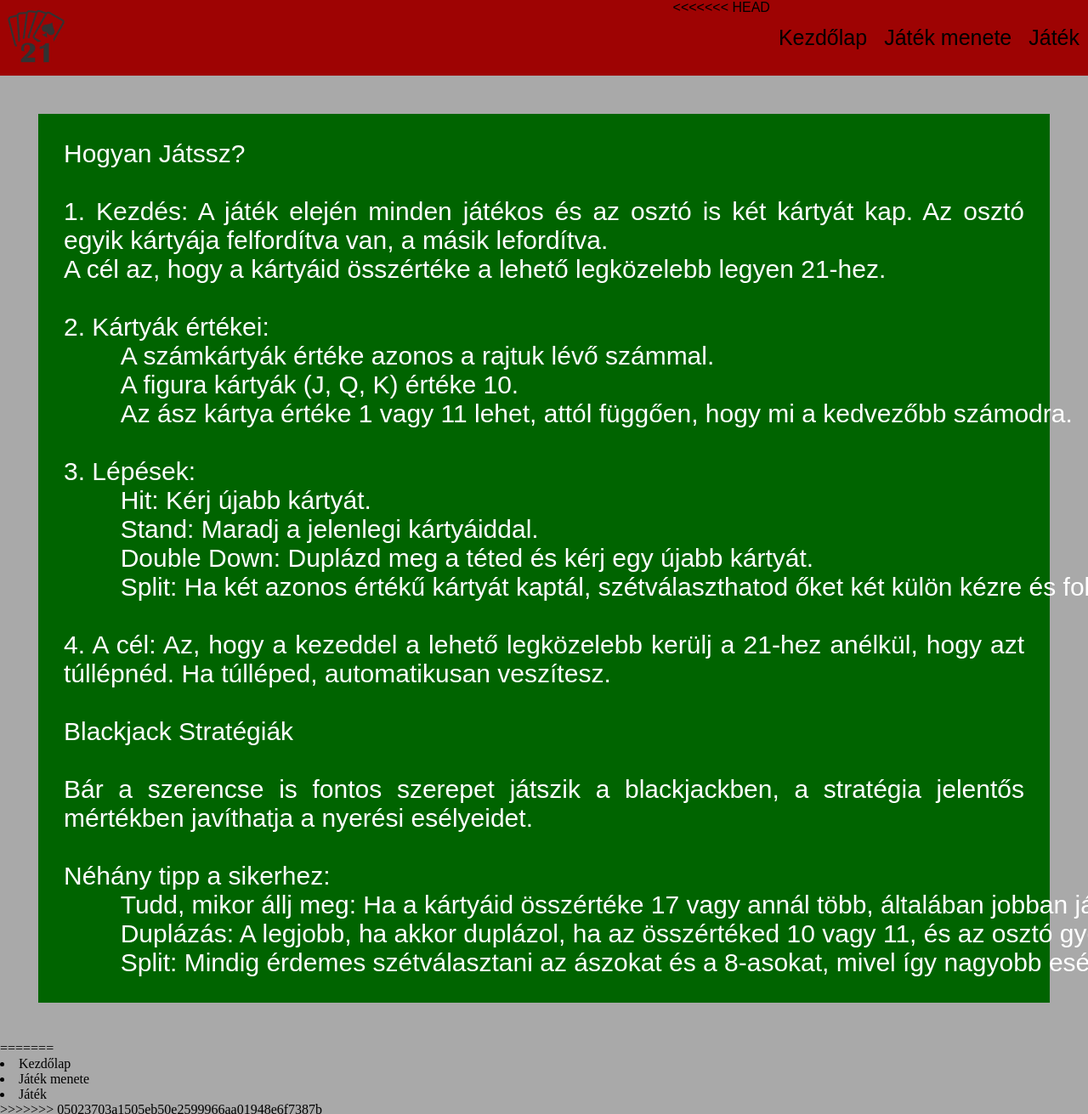
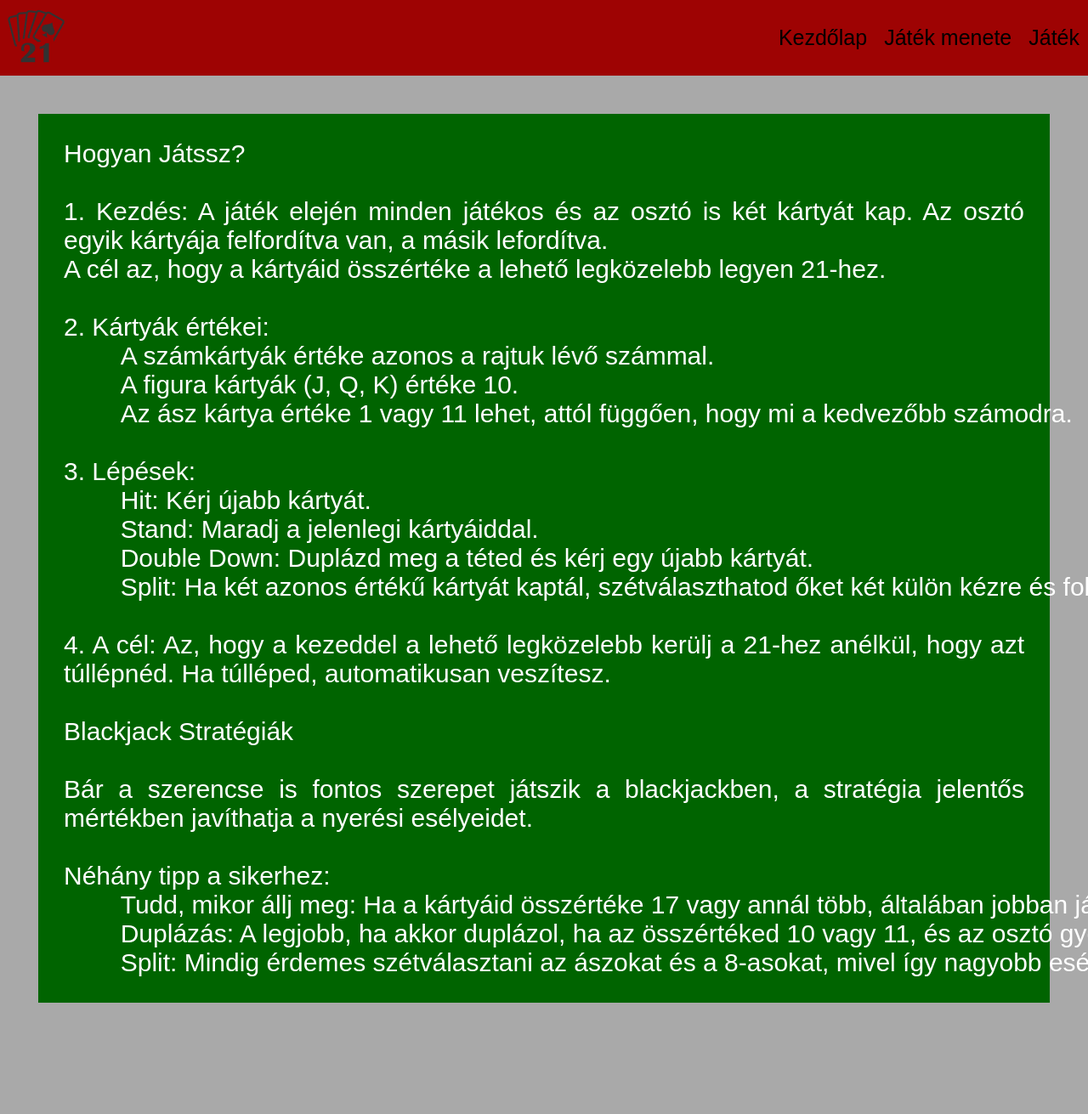
Before and after one commit to BarnabasJedlikSzX/BlackJack, a plain HTML site: page jatekmenete.html in a window 1280 px wide. Shown: the top 1311 px of the page at 85% size. After the commit the page ends 1225 px from the top, so only its background shows below. Drawn offline with Linux system fonts and the light colour scheme.

Commit message:
egyseges navbar

```diff
--- a/jatekmenete.html
+++ b/jatekmenete.html
@@ -10,7 +10,6 @@
     <header>
         <img id="logo" src="logo.png" alt="BlackJack">
         <ul class="navbar">
-<<<<<<< HEAD
             <li><a href="index.html">Kezdőlap</a></li>
             <li><a href="jatekmenete.html">Játék menete</a></li>
             <li><a href="jatek.html">Játék</a></li>
@@ -50,13 +49,6 @@
             </p>
         </article>
     </section>
-=======
-            <li>Kezdőlap</li>
-            <li>Játék menete</li>
-            <li>Játék</li>
-        </ul>
-    </header>
->>>>>>> 05023703a1505eb50e2599966aa01948e6f7387b
     <script src="srcipt.js"></script>
 </body>
 </html>
```
Also changed, not shown: jatek.html (+3 -3 lines).
